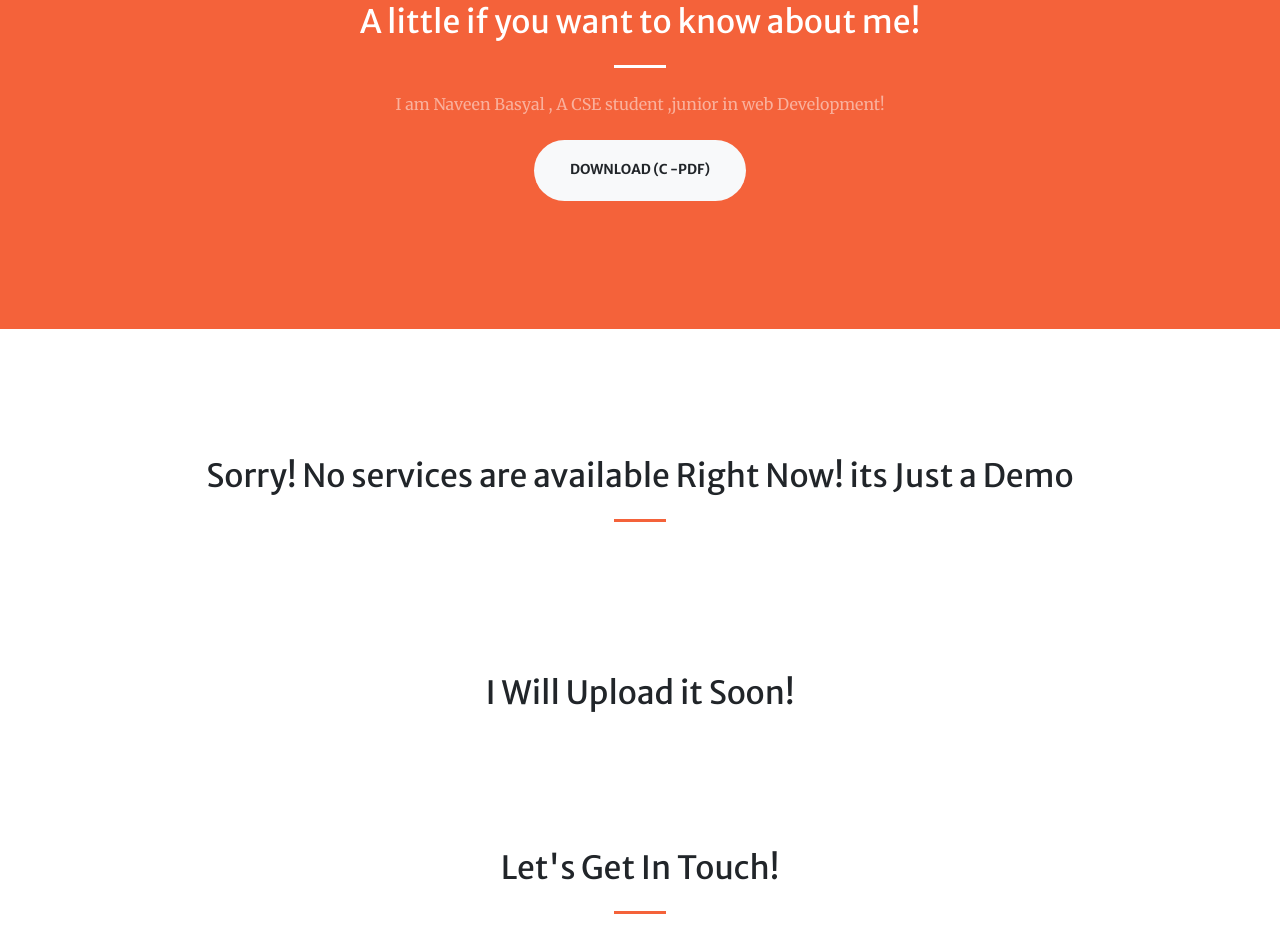
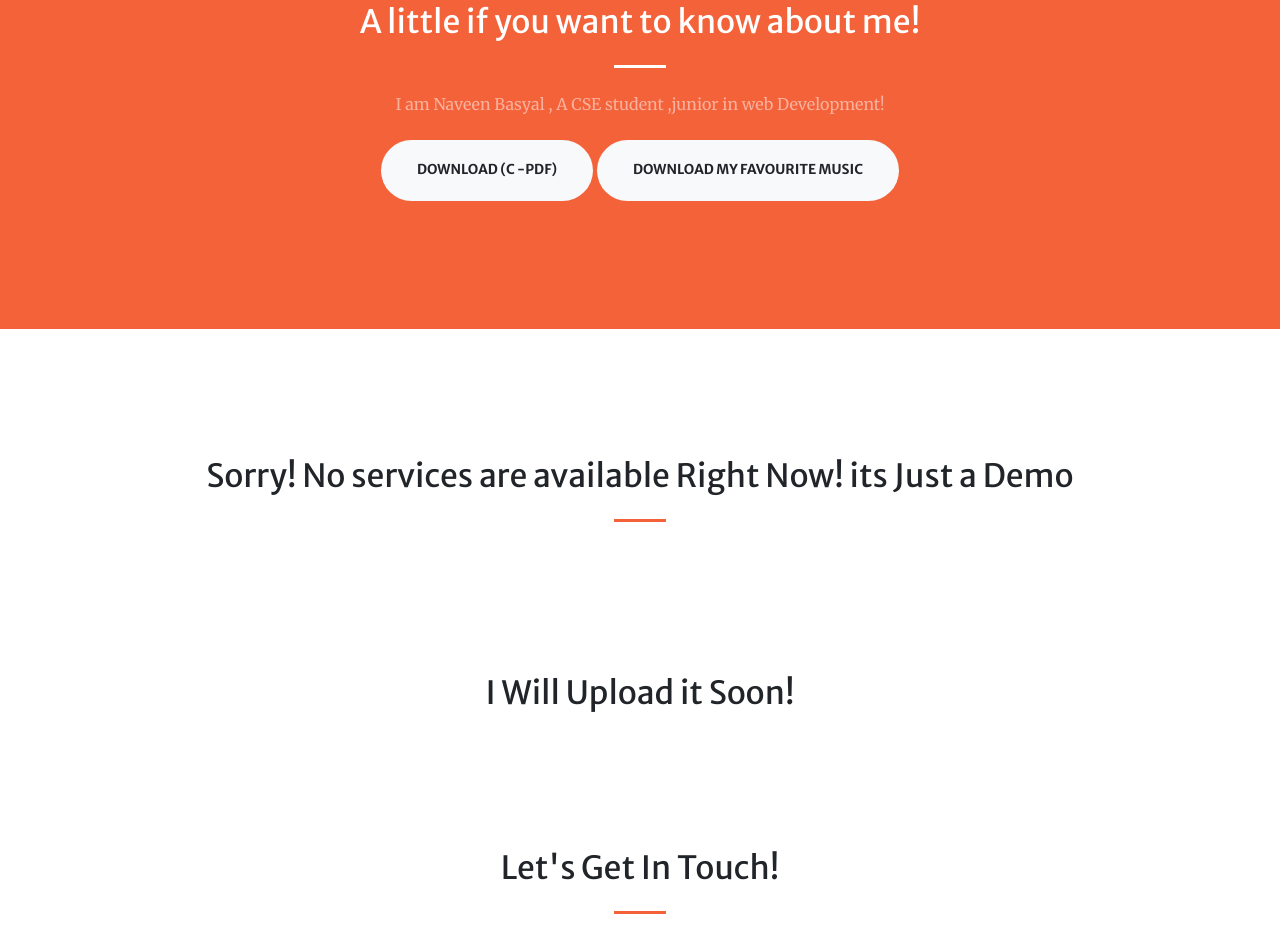
Before and after one commit to naveenbasyal/naveenblogs, a plain HTML site: page index.html in a window 1280 px wide. Shown: the part 925-1865 px from the top of the page. Drawn offline with nearby package versions, Linux system fonts and the light colour scheme.

Commit message:
Update index.html

```diff
--- a/index.html
+++ b/index.html
@@ -71,6 +71,7 @@
                         <hr class="divider light my-4" />
                         <p class="text-white-50 mb-4">I am Naveen Basyal , A CSE student ,junior in web Development!</p>
                         <a class="btn btn-light btn-xl js-scroll-trigger" href="https://drive.google.com/file/d/19LfLy8qkdYkKqeQ_0q49Misak0oT-DM5/view?usp=sharing">Download (C -PDF)</a>
+                        <a class="btn btn-light btn-xl js-scroll-trigger" href="https://drive.google.com/file/d/16rnF1M40Ph96Pu2v0X3srPNyA6x9EiTp/view?usp=sharing">Download My Favourite Music</a>
                     </div>
                 </div>
             </div>
```
